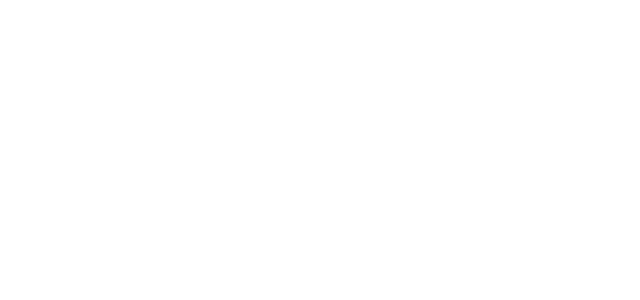
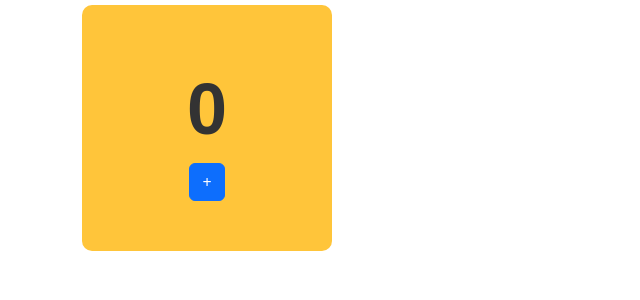
Before and after one commit to VitaliiaYaremenko/REACT-hw, a React (Vite) app in the folder react-app/: page / in a window 1280 px wide. Shown: the top 300 px of the page, without its empty margins (0-640 px from the left). Built offline with nearby package versions, Linux system fonts and the light colour scheme.

Commit message:
added counter

```diff
--- a/react-app/src/App.jsx
+++ b/react-app/src/App.jsx
@@ -1,7 +1,10 @@
+import CounterParent from "./components/CounterParent";
+
 function App() {
 
   return (
       <>
+          <CounterParent />
       </>
   )
 }
--- a/react-app/src/components/Counter/Counter.jsx
+++ b/react-app/src/components/Counter/Counter.jsx
@@ -3,6 +3,11 @@
 
 class Counter extends React.Component{
     render() {
+        return (
+            <div className='textStyle'>
+                {this.props.display}
+            </div>
+        )
     }
 }
 
--- a/react-app/src/components/Counter/styleCounter.css
+++ b/react-app/src/components/Counter/styleCounter.css
@@ -0,0 +1,6 @@
+.textStyle {
+    font-size: 72px;
+    font-family: sans-serif;
+    color: #333;
+    font-weight: bold;
+}
--- a/react-app/src/components/CounterParent/CounterParent.jsx
+++ b/react-app/src/components/CounterParent/CounterParent.jsx
@@ -1,8 +1,33 @@
 import React from "react";
 import './styleCounterParent.css';
+import Counter from "../Counter";
+import {Button, Container} from "react-bootstrap";
 
 class CounterParent extends React.Component{
+    constructor(props) {
+        super(props);
+
+        this.state = {
+            count: 0,
+        }
+        this.increase = this.increase.bind(this);
+    }
+
+
+    increase  (event)  {
+        this.setState({
+            count: this.state.count + 1,
+        })
+}
     render() {
+        return (
+            <Container>
+                <div className='backgroundStyle'>
+                    <Counter display={this.state.count}/>
+                    <Button onClick={this.increase}>+</Button>
+                </div>
+            </Container>
+        )
     }
 }
 
--- a/react-app/src/components/CounterParent/index.js
+++ b/react-app/src/components/CounterParent/index.js
@@ -1,3 +1,3 @@
-import CounterParent from '/CounterParent.jsx';
+import CounterParent from './CounterParent.jsx';
 
 export default CounterParent;
--- a/react-app/src/components/CounterParent/styleCounterParent.css
+++ b/react-app/src/components/CounterParent/styleCounterParent.css
@@ -2,9 +2,10 @@
     padding: 50px;
     background-color: #FFC53A;
     width: 250px;
-    height: 100px;
+    height: auto;
     border-radius: 10px;
     text-align: center;
+    margin-top: 5px;
 }
 
 .buttonStyle {
```
